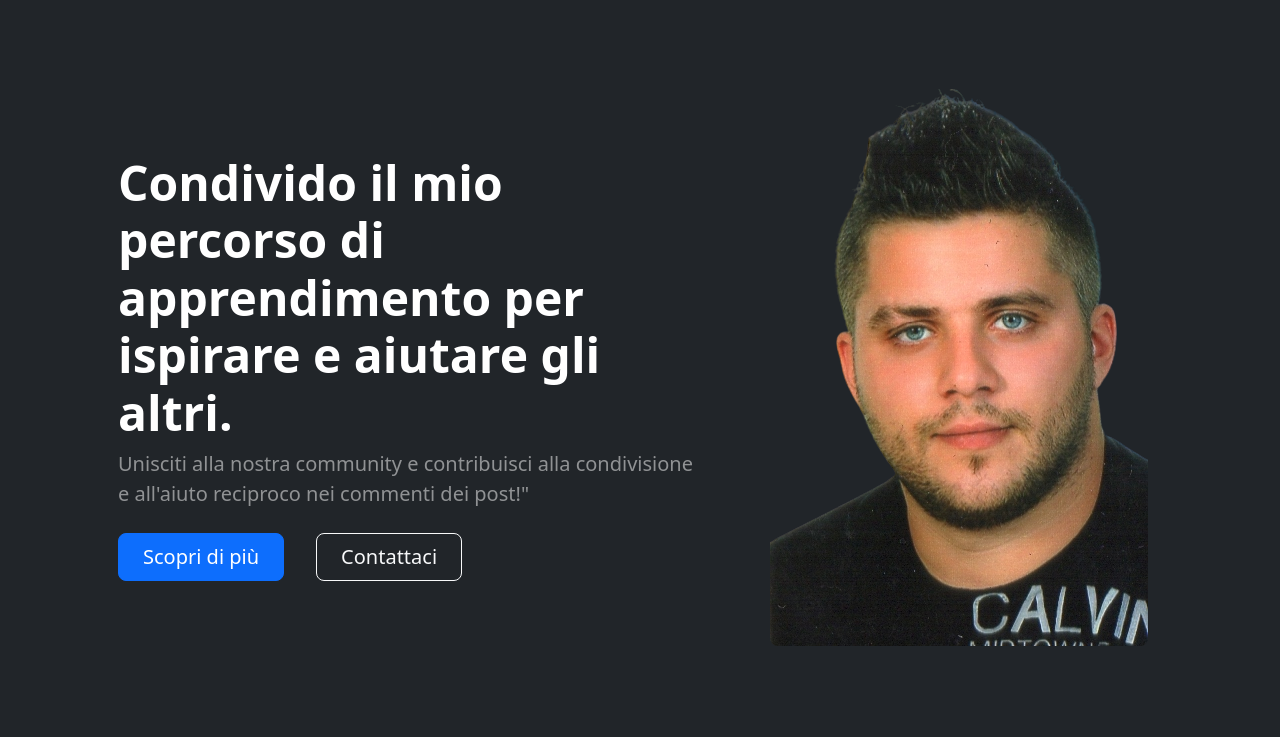
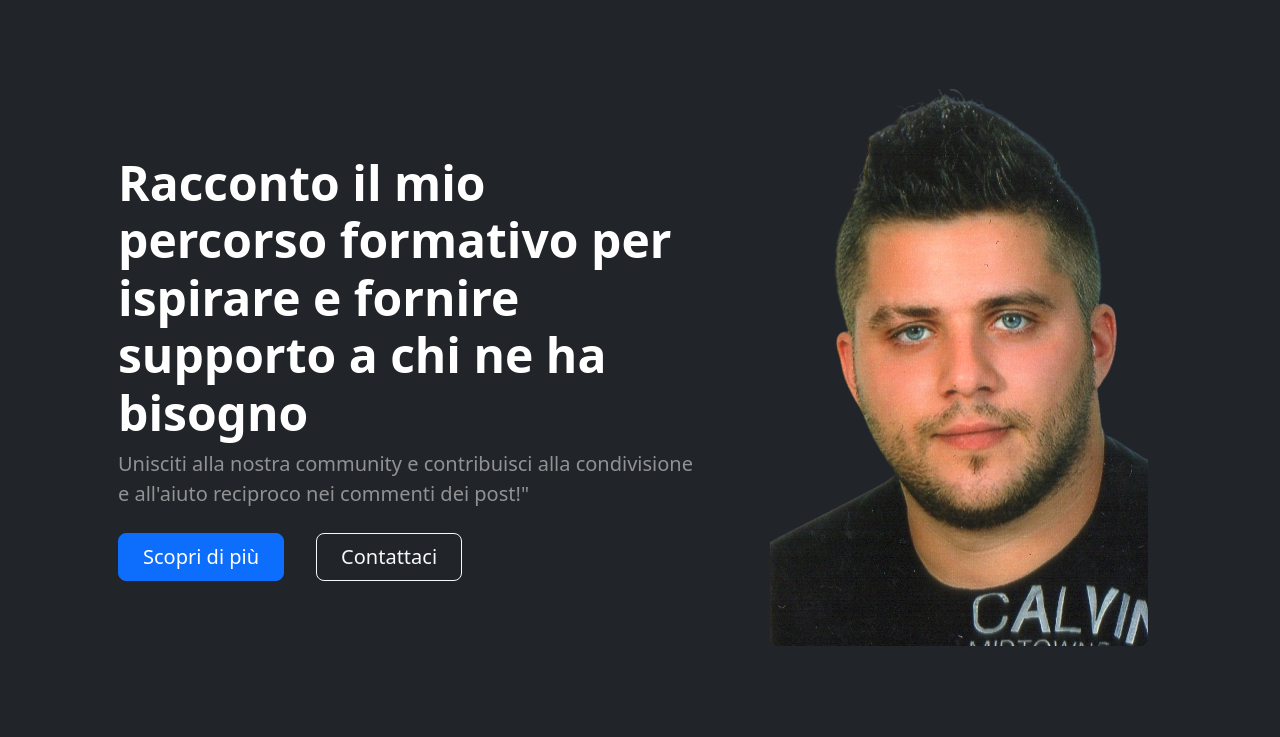
Before and after one commit to Liccidario/DLDev, a plain HTML site: page index.html in a window 1280 px wide. Shown: the part 63-800 px from the top of the page. Drawn offline with nearby package versions, Linux system fonts and the light colour scheme.

Commit message:
Update index.html
tittolo sito e h1

```diff
--- a/index.html
+++ b/index.html
@@ -5,7 +5,7 @@
         <meta name="viewport" content="width=device-width, initial-scale=1, shrink-to-fit=no" />
         <meta name="description" content="" />
         <meta name="author" content="" />
-        <title>Modern Business - Start Bootstrap Template</title>
+        <title>DLDev - Coding e Coffy</title>
         <!-- Favicon-->
         <link rel="icon" type="image/x-icon" href="assets/favicon.ico" />
         <!-- Bootstrap icons-->
@@ -52,7 +52,7 @@
                     <div class="row gx-5 align-items-center justify-content-center">
                         <div class="col-lg-8 col-xl-7 col-xxl-6">
                             <div class="my-5 text-center text-xl-start">
-                                <h1 class="display-5 fw-bolder text-white mb-2">Condivido il mio percorso di apprendimento per ispirare e aiutare gli altri.</h1>
+                                <h1 class="display-5 fw-bolder text-white mb-2">Racconto il mio percorso formativo per ispirare e fornire supporto a chi ne ha bisogno</h1>
                                 <p class="lead fw-normal text-white-50 mb-4">Unisciti alla nostra community e contribuisci alla condivisione e all'aiuto reciproco nei commenti dei post!"</p>
                                 <div class="d-grid gap-3 d-sm-flex justify-content-sm-center justify-content-xl-start">
                                     <a class="btn btn-primary btn-lg px-4 me-sm-3" href="#features">Scopri di più</a>
```
